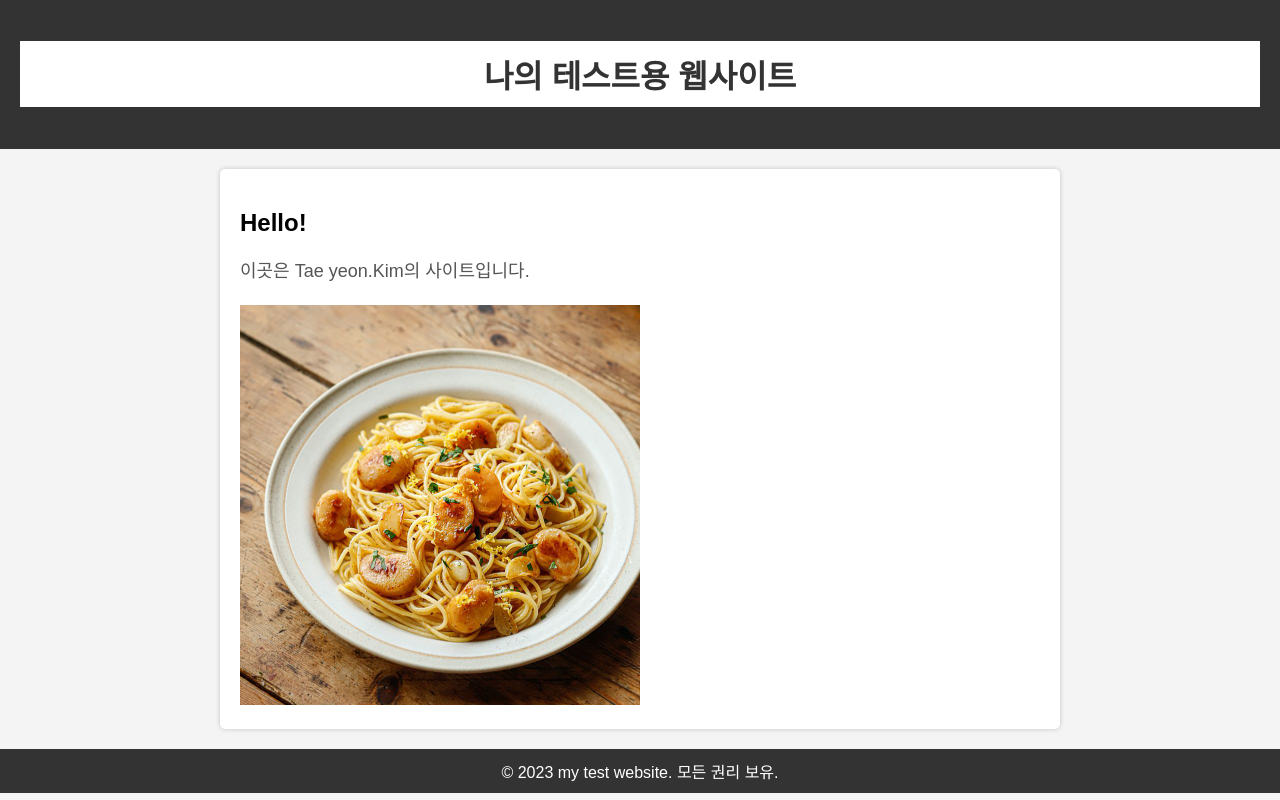
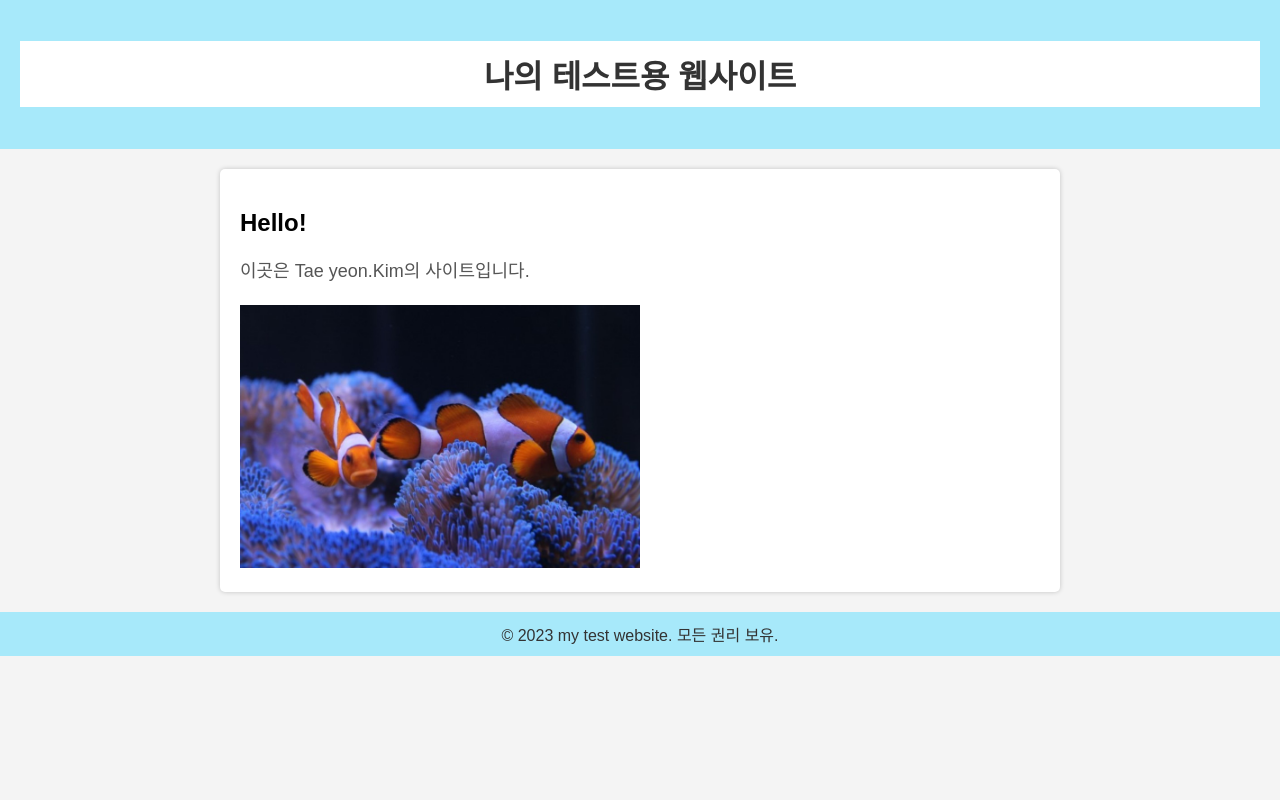
Before and after one commit to Britzs/Test, a plain HTML site: page index.html in a window 1280 px wide. Drawn offline with Linux system fonts and the light colour scheme.

Commit message:
commit
commit to mail

```diff
--- a/index.html
+++ b/index.html
@@ -13,7 +13,7 @@
         }
 
         header {
-            background-color: #333;
+            background-color: #a7e9fa;
             color: #fff;
             text-align: center;
             padding: 20px;
@@ -51,8 +51,8 @@
         }
 
         footer {
-            background-color: #333;
-            color: #fff;
+            background-color: #a7e9fa;
+            color: #333;
             text-align: center;
             padding: 10px;
         }
@@ -68,7 +68,7 @@
 
         <!-- 이미지를 추가합니다. -->
         <div class="image-container">
-            <img src="images\파스타.jpg", alt="Pasta">
+            <img src="images\니모.jpg" alt="Anemonefish">
         </div>
     </div>
     <footer>
```
Also changed, not shown: images/니모.jpg (added).
